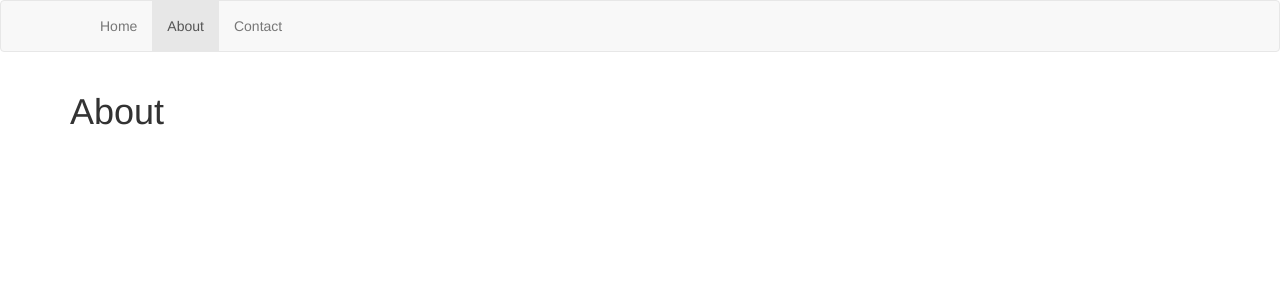
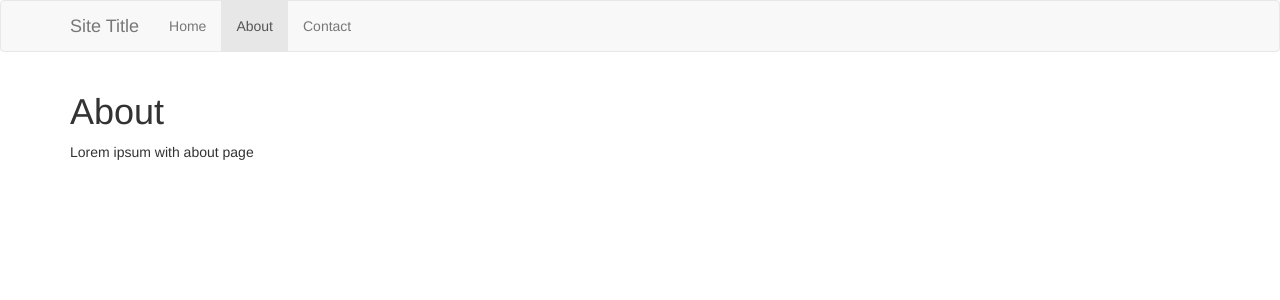
Before and after one commit to hilmysyarif/cms, a CodeIgniter app: page /cms/about.html in a window 1280 px wide. Shown: the top 300 px of the page. Run offline with CodeIgniter, Linux system fonts and the light colour scheme.

Commit message:
new site config

```diff
--- a/_application/config/autoload.php
+++ b/_application/config/autoload.php
@@ -52,7 +52,7 @@ $autoload['packages'] = array();
 |	$autoload['libraries'] = array('database', 'session', 'xmlrpc');
 */
 
-$autoload['libraries'] = array();
+$autoload['libraries'] = array('navigation');
 
 
 /*
--- a/_application/controllers/page.php
+++ b/_application/controllers/page.php
@@ -28,6 +28,10 @@ class Page extends CI_Controller {
         // html heading configuration file are stored in html extension
         // with json format
 
+
+        $site = "./_application/views/config/site.html";
+        $site_data = file_get_contents($site);
+
         $filename = "./_application/views/config/" . $pagename;
 
         if(file_exists($filename)){
@@ -45,9 +49,10 @@ class Page extends CI_Controller {
 
         $data = array();
         $data = (array) json_decode($file,true);
+
+        $data['site'] = (array) json_decode($site_data,true);
+
         $data['pagename'] = $pagename;
-
-        $this->load->library('navigation');
 
         $data['nav']= $this->navigation->load();
 
@@ -55,6 +60,7 @@ class Page extends CI_Controller {
         $this->load->view("content_head.php",$data);
         $this->load->view("templates/$pagename",$data);
         $this->load->view("footer",$data);
+
     }
 }
 
--- a/_application/libraries/Navigation.php
+++ b/_application/libraries/Navigation.php
@@ -9,8 +9,7 @@ class Navigation {
         return $nav;
     }
 
-    public function render($menu,$currentPage='home.html'){
-
+    public function render($menu,$currentPage='home.html',$site){
         foreach ($menu as $m){
                 ?>
             <?php
@@ -19,12 +18,12 @@ class Navigation {
             <li class="dropdown <?php echo $currentPage == $m['id'] ? ' active' : '';?>">
                 <a href="#" class="dropdown-toggle" data-toggle="dropdown"><?php echo $m['title'];?></a>
                 <ul class="dropdown-menu">
-                        <li><a href="/cms<?php echo $m['url'];?>" class="active"><?php echo $m['title'];?></a></li>
+                    <li><a href="<?php echo $site['site_url'] . $m['url'];?>" class="active"><?php echo $m['title'];?></a></li>
                     <?php
                         foreach ($m['submenu'] as $submenu){
                     ?>
                         <li <?php echo $currentPage == $submenu['id'] ? 'class="active"' : '';?>>
-                                <a href="/cms<?php echo $submenu['url'];?>"><?php echo $submenu['title'];?></a>
+                            <a href="<?php echo $site['site_url'] .  $submenu['url'];?>"><?php echo $submenu['title'];?></a>
                         </li>
                     <?php
                         }
@@ -33,7 +32,7 @@ class Navigation {
             </li>
             <?php } else { ?>
             <li <?php echo $currentPage == $m['id'] ? 'class="active"' : '';?>>
-                    <a href="/cms<?php echo $m['url'];?>"><?php echo $m['title'];?></a>
+                <a href="<?php echo $site['site_url'] . $m['url'];?>"><?php echo $m['title'];?></a>
             </li>
             <?php }?>
             <?php
--- /dev/null
+++ b/_application/views/config/site.html
@@ -0,0 +1,6 @@
+{
+    "site_title" : "Site Title",
+    "description" : "Site Title with lorem ipsum",
+    "keywords" : "home, page, something, funny",
+    "site_url" : "http://localhost/cms"
+}
--- a/_application/views/content_head.php
+++ b/_application/views/content_head.php
@@ -2,17 +2,19 @@
     <nav class="navbar navbar-default" role="navigation">
         <div class="container">
             <div class="navbar-header">
-                <button type="button" class="navbar-toggle" data-toggle="collapse" data-target=".navbar-ex1-collapse">
+                <button type="button" class="navbar-toggle" data-toggle="collapse" data-target=".navbar-main-collapse">
                     <span class="sr-only">Toggle navigation</span>
                     <span class="icon-bar"></span>
                     <span class="icon-bar"></span>
                     <span class="icon-bar"></span>
                 </button>
-                <a class="navbar-brand" href="#"></a>
+                <a class="navbar-brand" href="<?php echo $site['site_url'];?>"><?php echo $site['site_title'];?></a>
 
             </div>
-            <ul class="nav navbar-nav">
-                <?php $this->navigation->render($nav['menu'],$pagename);?>
-            </ul>
+            <div class="collapse navbar-collapse navbar-main-collapse">
+                <ul class="nav navbar-nav">
+                    <?php $this->navigation->render($nav['menu'],$pagename,$site);?>
+                </ul>
+            </div>
         </div>
     </nav>
--- a/_application/views/templates/about.html
+++ b/_application/views/templates/about.html
@@ -1,2 +1,3 @@
 <div class="container">
     <h1>About</h1>
+    <p>Lorem ipsum with about page</p>
```
Lines whose indentation alone changed are shown as unchanged.
